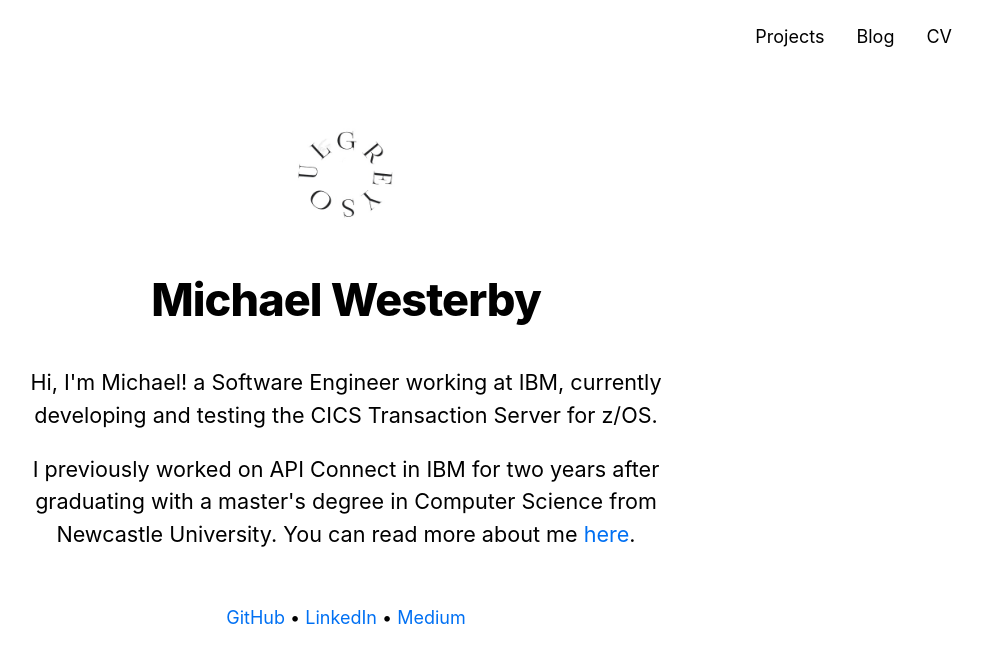
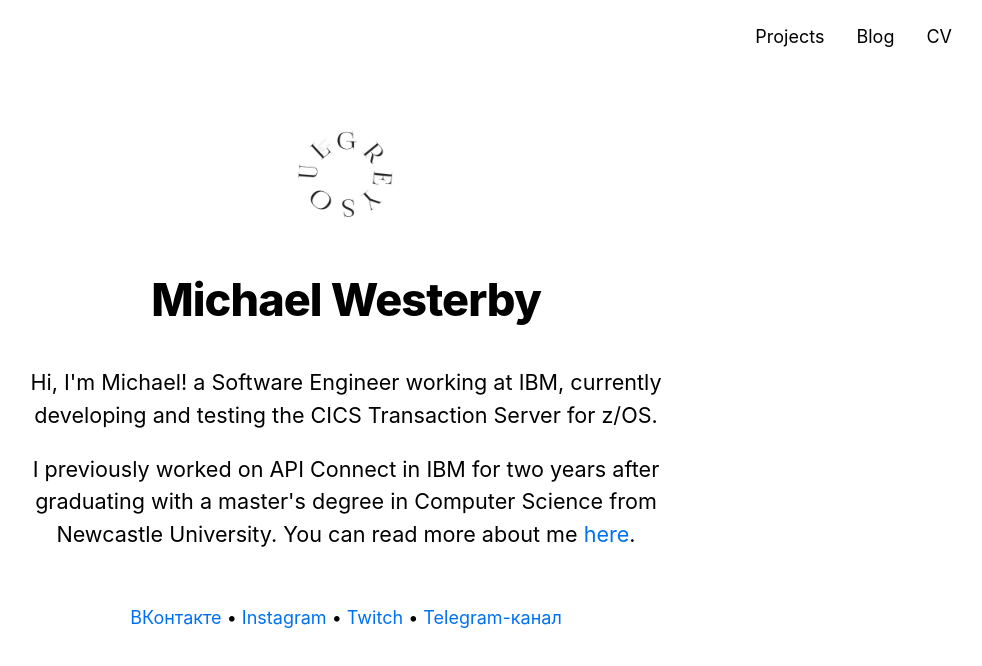
Before and after one commit to realgreysoul/website, a Next.js app: page / in a window 1280 px wide. Shown: the top 666 px of the page, without its empty margins (294-1276 px from the left). Built offline with nearby package versions, Linux system fonts and the light colour scheme.

Commit message:
Update footer.js

```diff
--- a/components/footer.js
+++ b/components/footer.js
@@ -1,17 +1,19 @@
 import styles from '../styles/footer.module.css'
 
 export default function Footer() {
-  const github = 'mwesterby';
-  const linkedin = 'michael-westerby';
-  const medium = '@michael.westerby';
+  const vk = 'realgreysoul';
+  const instagram = 'realgreysoul';
+  const twitch = 'realgreysoul';
+  const tgc = 'mislisolya';
 
   const spacer = " • "
 
   return (
       <footer className={styles.footer}>
-        <a href={`https://github.com/${github}`} target="_blank">GitHub</a>{spacer}
-        <a href={`https://www.linkedin.com/in/${linkedin}`} target="_blank">LinkedIn</a>{spacer}
-        <a href={`https://medium.com/${medium}`} target="_blank">Medium</a>
+        <a href={`https://vk.com/${vk}`} target="_blank">ВКонтакте</a>{spacer}
+        <a href={`https://www.instagram.com/${instagram}/`} target="_blank">Instagram</a>{spacer}
+        <a href={`https://www.twitch.tv/${twitch}`} target="_blank">Twitch</a>{spacer}
+        <a href={`https://t.me/${tgc}`} target="_blank">Telegram-канал</a>
       </footer>
   )
 }
```
